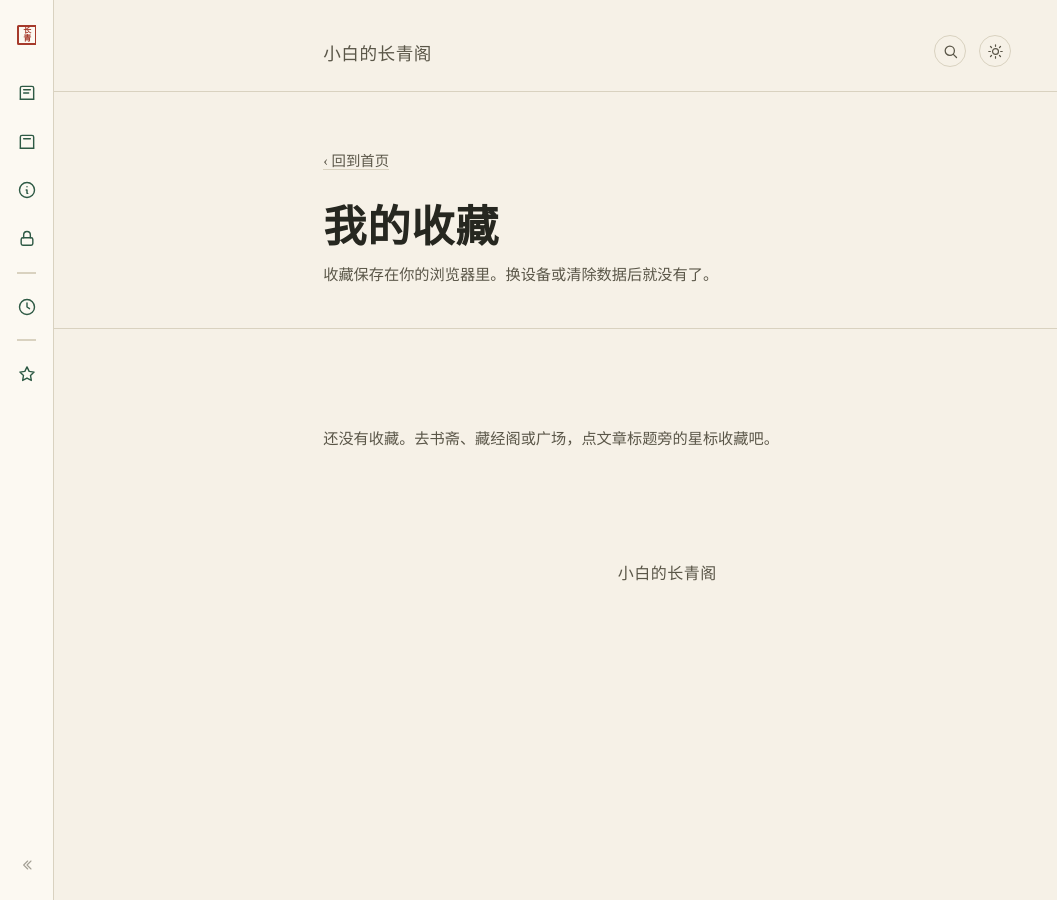
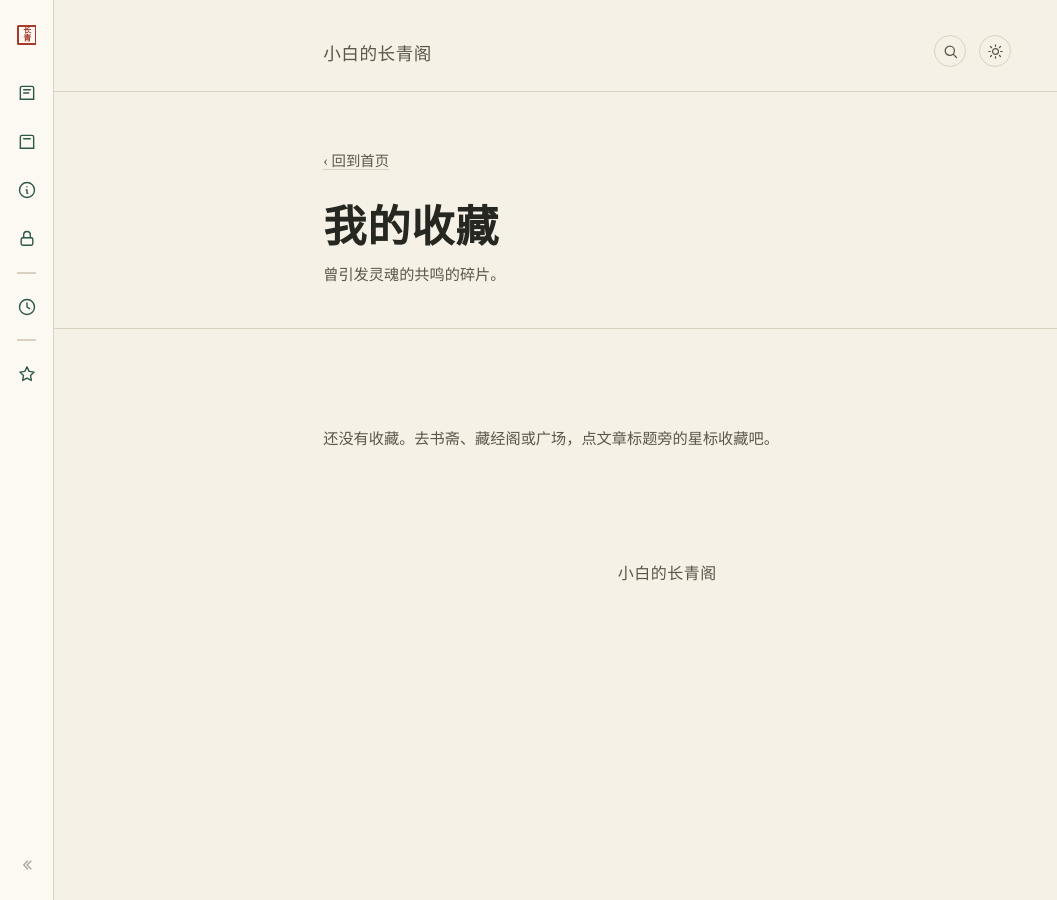
Before and after one commit to 0Iiveira/evergreen, a Jekyll site: the page built from favorites.html, in a window 1280 px wide. Shown: the whole page, without its empty margins (0-1057 px from the left). Built offline with Jekyll 4.4.1, drawn with Linux system fonts in a browser that asks for light colours.

Commit message:
Update section note in favorites.html

```diff
--- a/favorites.html
+++ b/favorites.html
@@ -7,7 +7,7 @@ nav: favorites
   <div class="wrap">
     <p class="back"><a href="{{ '/' | relative_url }}">‹ 回到首页</a></p>
     <h1 class="title">我的收藏</h1>
-    <p class="section-note">收藏保存在你的浏览器里。换设备或清除数据后就没有了。</p>
+    <p class="section-note">曾引发灵魂的共鸣的碎片。</p>
   </div>
 </section>
 
```
